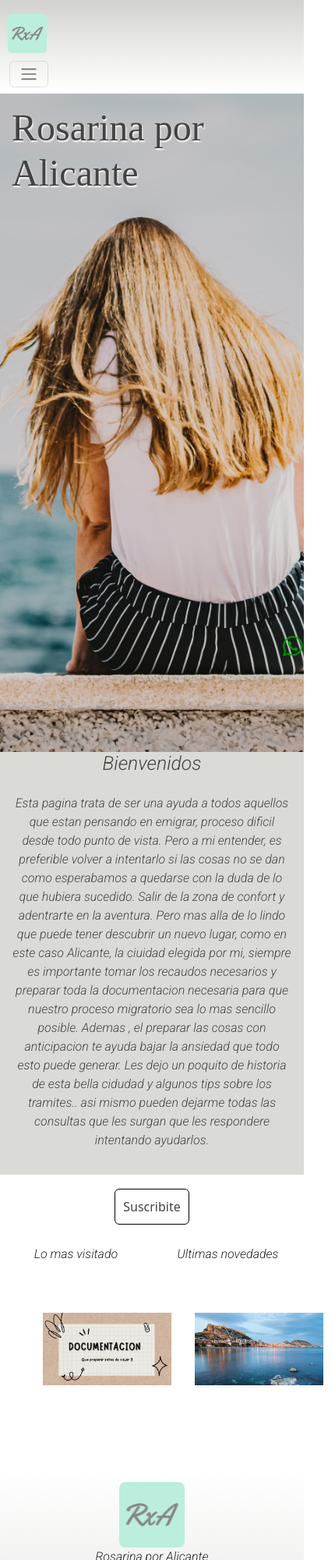
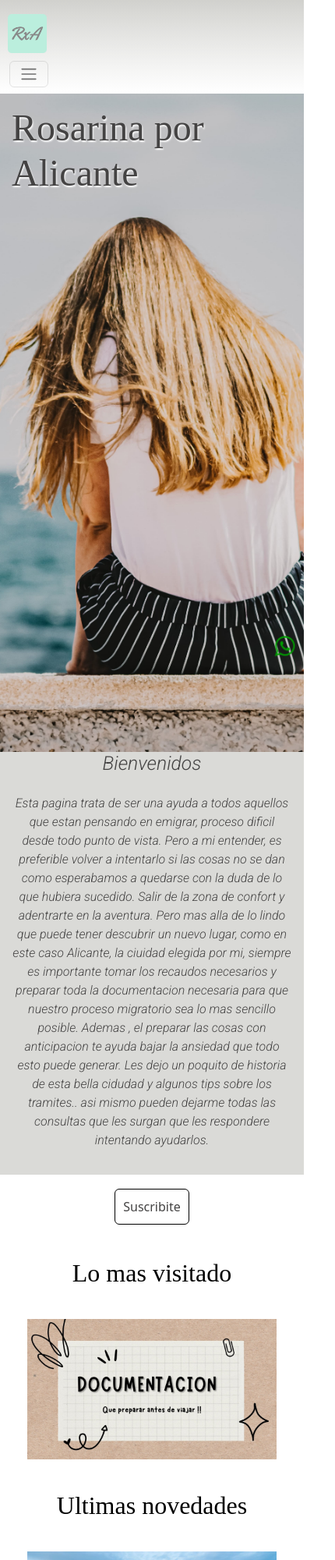
Before and after one commit to JulietaRuizS/rosarinaPorAlicante, a website: page index.html in a window 390 px wide. Shown: the top 2000 px of the page at 78% size, 430 px wide, since content can reach past the window. Drawn offline with nearby package versions, Linux system fonts and the light colour scheme; a web font is replaced by a local one.

Commit message:
se efectuan modificaciones en el index para que sea responsive y eliminar scrol horizonta

```diff
--- a/index.html
+++ b/index.html
@@ -79,13 +79,13 @@
         <button class="btn " type="button">Suscribite</button>
       </div>
     </section>
-    <section class="conteniter-fluid mx-auto mb-2 d-flex">
-      <div class="col-xs-12 flex-column mb-3 mx-auto">
-        <span class="d-flex justify-content-center p-2"> Lo mas visitado</span>
-        <a href="pages/guia-de-tramites.html"> <img class= " img-fluid links__img" src="resources/doc-1.jpg" alt="primer diapositiva"> </a>
+    <section class="conteniter-fluid links">
+      <div class="col-sm-12 col-lg-4 mx-auto mb-2 " >
+        <span class="d-flex justify-content-center links_span"> Lo mas visitado</span>
+        <a href="pages/guia-de-tramites.html"> <img class= "img-fluid align-img-center links__img" src="resources/doc-1.jpg" alt="primer diapositiva"> </a>
       </div>
-      <div class="col-xs-12 flex-column mb-3 mx-auto"  >
-        <span class="d-flex justify-content-center p-2" > Ultimas novedades</span>
+      <div class="col-sm-12 col-lg-4 mx-auto mb-2"  >
+        <span class="d-flex justify-content-center links_span" > Ultimas novedades</span>
         <a href="pages/fotos.html"><img class= " img-fluid links__img"src="resources/panoramica-castillo-santa-barbara-alicante.jpg" alt="imagene casillo santa barbara"></a>
       </div>
     </section>
--- a/scss/_index.scss
+++ b/scss/_index.scss
@@ -34,6 +34,10 @@
 .links{
     padding: 10px;
     color: $color-principal;
+    &_span{
+        padding: 10px;
+        @include fonts ($size-subtitles, $font-titles);
+    }
     &__img{
         width: 350px;
         margin: 40px;
--- a/scss/_main.scss
+++ b/scss/_main.scss
@@ -12,7 +12,7 @@ p {
     padding: 16px;
 }
 h3{
-    @include fonts($size-text,$font-principal);
+    @include fonts($size-subtitles,$font-principal);
     background-color: $background-color;
     text-align: left;
 }
--- a/scss/_mediaqueries.scss
+++ b/scss/_mediaqueries.scss
@@ -28,23 +28,27 @@
         flex-direction: column;
     }
     .links{
-        flex-direction: column;
         &__img{
+            margin: 10px;
             &:hover {
                 transform: none;
             }
         }
     }
+    .ws {
+        margin: 10px;
+    }
     /* PAGE CONTACTO */
-    .ocultar{
-        display: none;
-    }
+
     .btn{
         margin: 10px;
         padding: 10px;
     }
-
-
+    .form{
+        &__img{
+            clip-path: polygon(0% 0%, 100% 0%, 100% 75%, 75% 75%, 75% 100%, 50% 75%, 0% 75%);
+        }
+    }
     /* PAGE: LA CIUDAD */
     .city{
         &-items{
@@ -95,9 +99,6 @@
         flex-grow: 0;
     }
     /* PAGE CONTACTO */
-    .ocultar{
-        display: none;
-    }
     .btn{
         margin: 10px;
         padding: 10px;
--- a/scss/_variables.scss
+++ b/scss/_variables.scss
@@ -12,3 +12,4 @@ $font-titles: 'Joan', serif;
   /* FONT SIZE */
 $size-text: 1rem;
 $size-titles: $size-text * 3 ;
+$size-subtitles: $size-text * 2;
```
Also changed, not shown: pages/contacto.html (+2 -2 lines), pages/guia-de-tramites.html (+1 -1 lines), css/styles.css.
